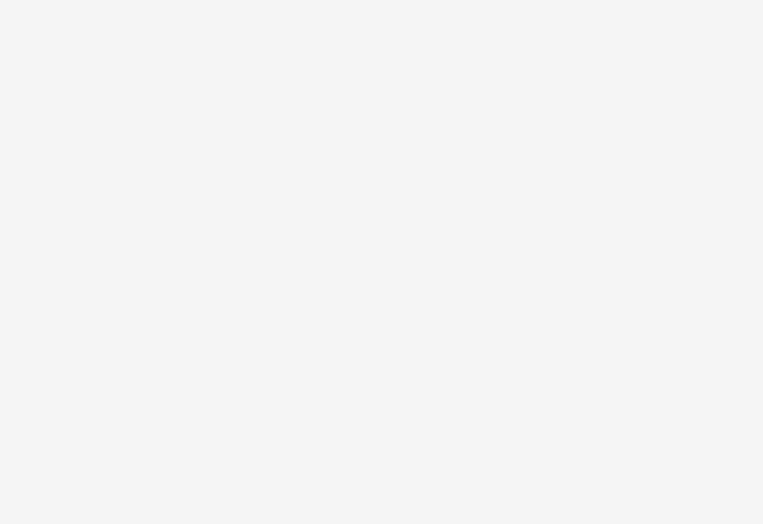
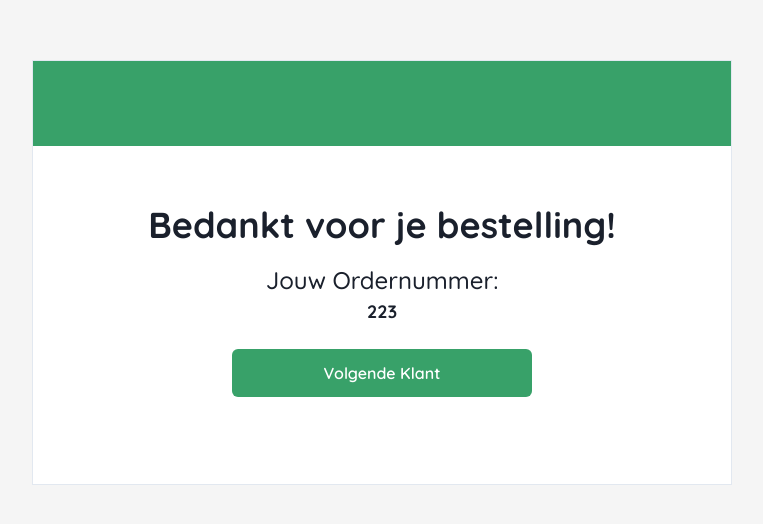
Before and after one commit to donnyroufs/GroeneBoys, a React (Create React App) app in the folder client/: page /order in a window 1280 px wide. Shown: the part 128-652 px from the top of the page, without its empty margins (258-1021 px from the left). Built offline with nearby package versions, Linux system fonts and the light colour scheme.

Commit message:
Finished client process with mocked pay functionality. :sparkles:

```diff
--- a/client/src/Context/useCart.tsx
+++ b/client/src/Context/useCart.tsx
@@ -15,6 +15,7 @@ export interface ICartProps {
   addToCart: (product: IProduct) => void;
   removeFromCart: (id: number) => void;
   resetCart: () => void;
+  payOrder: () => void;
 }
 
 // @ts-ignore
@@ -56,6 +57,8 @@ const useCartProvider = () => {
     setCart([]);
   }, []);
 
+  const payOrder = useCallback(() => {}, []);
+
   const cartWithQuantities = Object.entries(
     cart.reduce((acc, curr) => {
       // @ts-ignore
@@ -68,7 +71,7 @@ const useCartProvider = () => {
     return {
       ...product,
       quantity: v,
-    } as IProduct & { quantity: number };
+    } as ProductWithQuantity;
   });
 
   return useMemo(
@@ -78,7 +81,8 @@ const useCartProvider = () => {
       removeFromCart,
       resetCart,
       cartWithQuantities,
+      payOrder,
     }),
-    [cart, addToCart, removeFromCart, resetCart, cartWithQuantities]
+    [cart, addToCart, removeFromCart, resetCart, cartWithQuantities, payOrder]
   );
 };
--- a/client/src/Pages/Checkout/Checkout.tsx
+++ b/client/src/Pages/Checkout/Checkout.tsx
@@ -1,3 +1,4 @@
+import { useHistory } from "react-router-dom";
 import { GenericLayout } from "../../Layout/GenericLayout";
 import {
   Table,
@@ -18,7 +19,14 @@ import React from "react";
 import { ProductWithQuantity, useCart } from "../../Context/useCart";
 
 export const Checkout: React.FC = () => {
-  const { cart, cartWithQuantities } = useCart();
+  const { cart, cartWithQuantities, payOrder } = useCart();
+  const history = useHistory();
+
+  function onPay() {
+    // TODO: MAKE WORKING AND ALL
+    payOrder();
+    history.push("/order");
+  }
 
   const productsInCart = cart.length;
   const totalPrice = cartWithQuantities
@@ -79,6 +87,7 @@ export const Checkout: React.FC = () => {
           <StatNumber>€{totalPrice}</StatNumber>
         </Stat>
         <Button
+          disabled={productsInCart <= 0}
           backgroundColor="green.500"
           color="#fff"
           p="2rem 3.5rem"
@@ -86,6 +95,7 @@ export const Checkout: React.FC = () => {
             background: "green.400",
             color: "white",
           }}
+          onClick={onPay}
         >
           Betalen
         </Button>
--- /dev/null
+++ b/client/src/Pages/NotFound/NotFound.tsx
@@ -0,0 +1 @@
+export const NotFound = () => <h3>Not Found Kiddo</h3>;
--- /dev/null
+++ b/client/src/Pages/Order/Order.tsx
@@ -0,0 +1,76 @@
+import { useHistory } from "react-router-dom";
+import { useEffect } from "react";
+import { Box, Flex, Heading, Button, Text } from "@chakra-ui/react";
+import { useQueryClient } from "react-query";
+import { useCart } from "../../Context/useCart";
+
+export const Order: React.FC = () => {
+  const { resetCart } = useCart();
+  const history = useHistory();
+  const queryClient = useQueryClient();
+
+  useEffect(() => {
+    let timeId = setInterval(() => {
+      onNext();
+    }, 10000);
+
+    return () => clearInterval(timeId);
+  }, [onNext]);
+
+  // eslint-disable-next-line react-hooks/exhaustive-deps
+  function onNext() {
+    queryClient.clear();
+    resetCart();
+    history.push("/");
+  }
+
+  return (
+    <Flex justify="center" align="center" h="100vh" w="100%">
+      <Box
+        position="relative"
+        bgColor="#fff"
+        borderWidth="1px"
+        borderColor="gray.200"
+        minH="425px"
+        flex="1"
+        minWidth="600px"
+        maxWidth="700px"
+        fontWeight="500"
+        display="flex"
+      >
+        <Flex margin="auto" flexDir="column" textAlign="center">
+          <Box
+            position="absolute"
+            top="0"
+            left="0"
+            width="100%"
+            height="85px"
+            backgroundColor="green.500"
+          />
+
+          <Heading mt="3.5rem">Bedankt voor je bestelling!</Heading>
+          <Text fontSize="2xl" mt={4}>
+            Jouw Ordernummer:
+          </Text>
+          <Text fontWeight="bold" fontSize="lg">
+            223
+          </Text>
+          <Button
+            backgroundColor="green.500"
+            color="#fff"
+            margin="1.5rem auto 0 auto"
+            w="300px"
+            p="1.5rem"
+            _hover={{
+              background: "green.400",
+              color: "white",
+            }}
+            onClick={onNext}
+          >
+            Volgende Klant
+          </Button>
+        </Flex>
+      </Box>
+    </Flex>
+  );
+};
--- a/client/src/Pages/index.ts
+++ b/client/src/Pages/index.ts
@@ -2,3 +2,5 @@ export * from "./Home/Home";
 export * from "./Products/Products";
 export * from "./Overview/Overview";
 export * from "./Checkout/Checkout";
+export * from "./Order/Order";
+export * from "./NotFound/NotFound";
--- a/client/src/Routes.tsx
+++ b/client/src/Routes.tsx
@@ -16,6 +16,12 @@ export const Routes = () => (
       <Route path="/overview">
         <Pages.Overview />
       </Route>
+      <Route path="/order">
+        <Pages.Order />
+      </Route>
+      <Route path="*">
+        <Pages.NotFound />
+      </Route>
     </Switch>
   </Router>
 );
```
